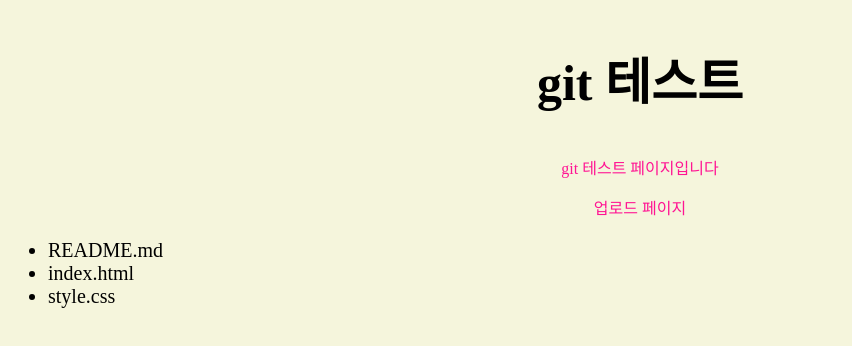
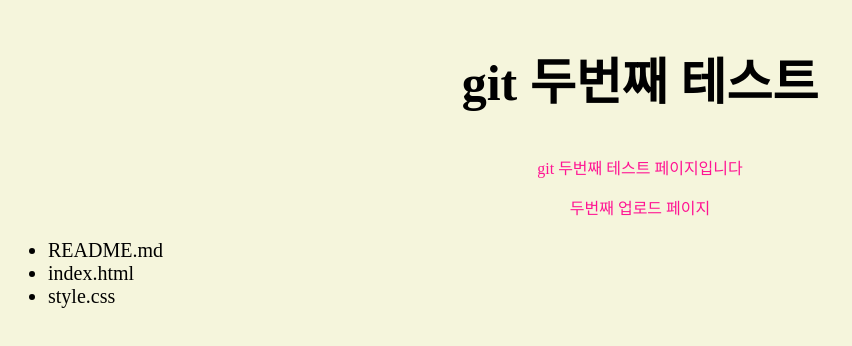
Before and after one commit to juhy99/test, a plain HTML site: page index.html in a window 1280 px wide. Shown: the whole page, without its empty margins (0-852 px from the left). Drawn offline with Linux system fonts and the light colour scheme.

Commit message:
git 실습 테스트

```diff
--- a/index.html
+++ b/index.html
@@ -8,9 +8,9 @@
     <link rel="stylesheet" href="./css/style.css">
 </head>
 <body>
-    <h2>git 테스트</h2>
-    <p>git 테스트 페이지입니다</p>
-    <p>업로드 페이지</p>
+    <h2>git 두번째 테스트</h2>
+    <p>git 두번째 테스트 페이지입니다</p>
+    <p>두번째 업로드 페이지</p>
     <ul>
         <li>README.md</li>
         <li>index.html</li>
```
Also changed, not shown: 1 other file.
